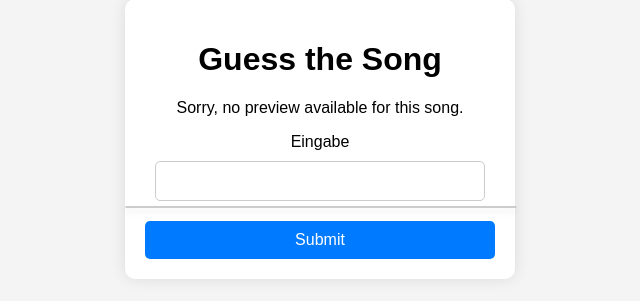
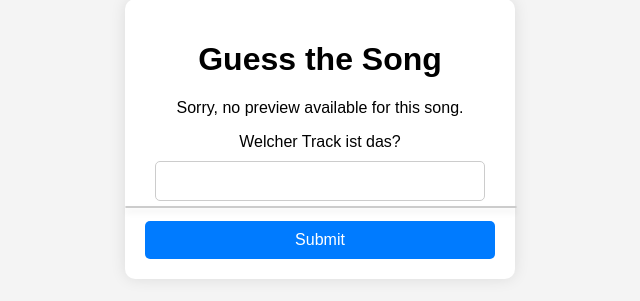
Before and after one commit to scpia/GTS, a Flask app: page /test in a window 1280 px wide. Shown: the part 261-562 px from the top of the page, without its empty margins (320-960 px from the left). Run offline with Flask 3, Linux system fonts and the light colour scheme.

Commit message:
Small change

```diff
--- a/quiz_env/music_quiz/app.py
+++ b/quiz_env/music_quiz/app.py
@@ -71,7 +71,7 @@ def get_spotify_client():
 
 def get_random_track(sp):
     # Use a random search keyword or genre
-    random_keywords = ['Kollegah']
+    random_keywords = ['NL 28']
     keyword = random.choice(random_keywords)
 
     results = sp.search(q=keyword, type='track', limit=50)
@@ -148,7 +148,7 @@ def search():
     if sp is None:
         return jsonify({'songs': []}), 401  # Nicht authentifiziert
 
-    results = sp.search(q=query, type='track', limit=5)
+    results = sp.search(q=query, type='track', limit=10)
     tracks = results['tracks']['items']
     songs = [{'name': track['name'],
               'artist': track['artists'][0]['name'],
--- a/quiz_env/music_quiz/templates/spotify_quiz.html
+++ b/quiz_env/music_quiz/templates/spotify_quiz.html
@@ -125,7 +125,7 @@ audio {
 
         <form action="{{ url_for('spotify_quiz') }}" method="POST">
             <div>
-                <label for="song_guess">Eingabe</label>
+                <label for="song_guess">Welcher Track ist das?</label>
                 <input type="text" id="song_guess" name="song_guess" required autocomplete="off">
                 <div id="suggestions"></div>
             </div>
```
